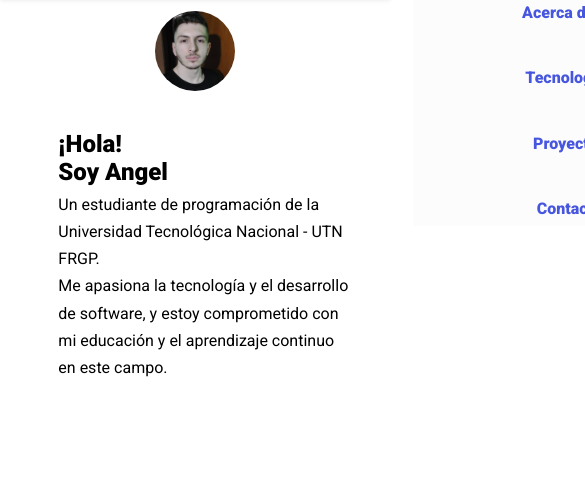
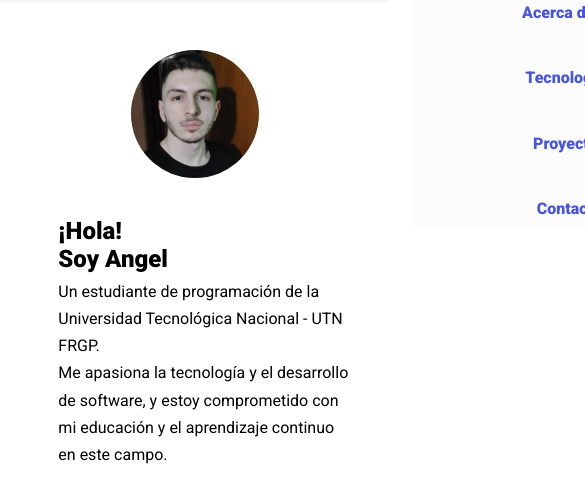
Before and after one commit to AngelSpinazzola/portfolio-angel, a plain HTML site: page index.html in a window 390 px wide. Shown: the part 91-583 px from the top of the page, 585 px wide, since content can reach past the window. Drawn offline with nearby package versions, Linux system fonts and the light colour scheme.

Commit message:
ajustes al responsive - redes

```diff
--- a/assets/css/styles.css
+++ b/assets/css/styles.css
@@ -294,13 +294,7 @@ nav ul li {
   padding-left: 550px;
   font-size: 60px;
 }
-
-
-
-
 /* Social button ends */
-
-
 
 /* Scroll to top button */
 .scroll-up {
@@ -381,13 +375,26 @@ footer {
     height: 10rem;
     width: 10rem;
     border-radius: 50%;
-    margin-top: 20%;
+    margin-top: 40%;
   }
 
   .bio {
     margin-top: 10%;
     margin-left: 5%;
   }
+
+  .socials {
+    flex-direction: column;
+    display: flex;
+    justify-content: center;
+    padding-top: 25px;
+    padding-left: 180px;
+  }
+
+  .socials a {
+    margin: 0 10px;
+  }
+
 
   .more-about {
     margin-top: 2rem;
@@ -428,12 +435,19 @@ footer {
 
 @media screen and (max-width: 420px) {
   .hero img {
-    height: 5rem;
-    width: 5rem;
+    height: 8rem;
+    width: 8rem;
     border-radius: 50%;
-    margin-top: 20%;
+    margin-top: 30%;
   }
 
+  .socials {
+    flex-direction: column;
+    display: flex;
+    justify-content: center;
+    padding-top: 25px;
+    padding-left: 180px;
+  }
 
 
   .bio {
```
